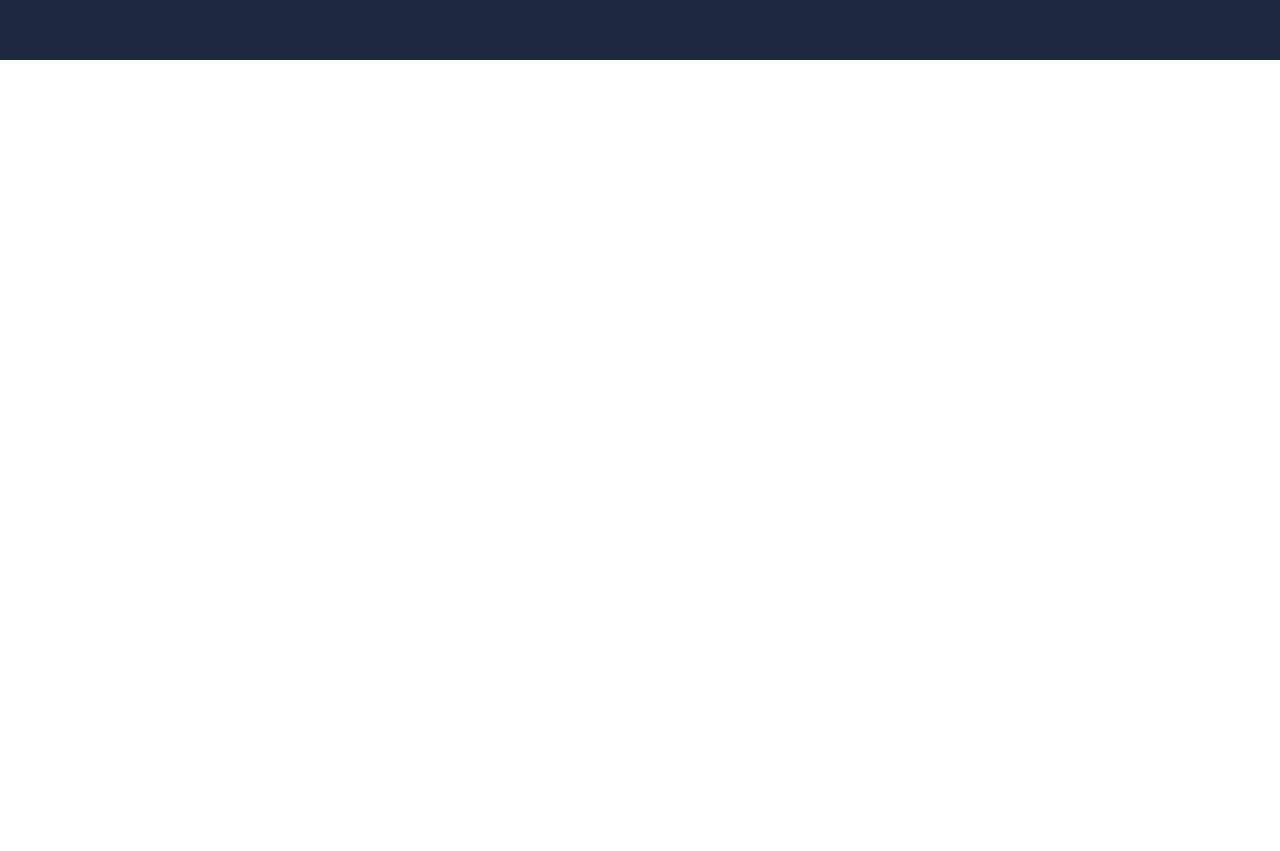
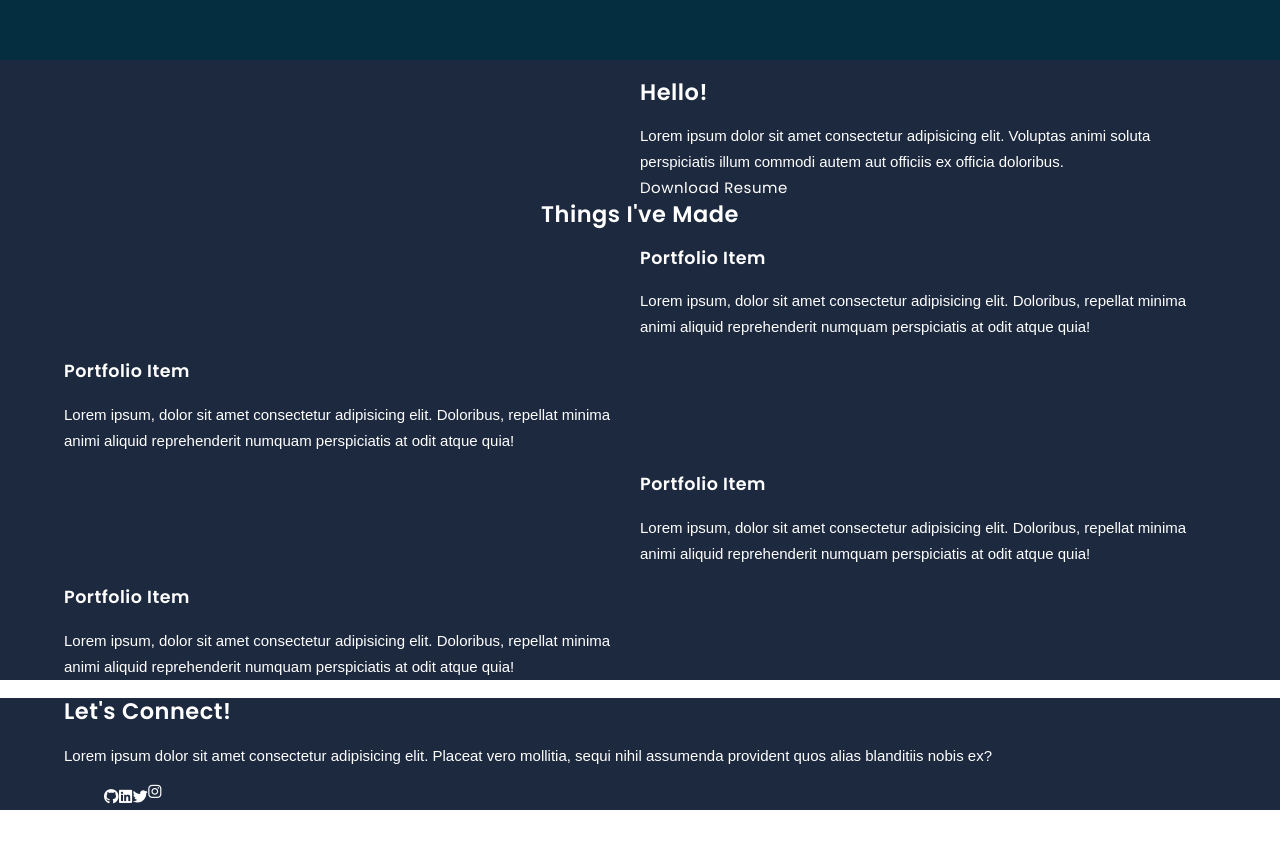
Before and after one commit to caryltan/caryl-tan-portfolio, a plain HTML site: page index.html in a window 1280 px wide. Shown: the part 740-1591 px from the top of the page. Before the commit the page ends 800 px from the top, so only its background shows below. Drawn offline with Linux system fonts and the light colour scheme.

Commit message:
added to html and basic styling

```diff
--- a/index.html
+++ b/index.html
@@ -7,42 +7,134 @@
 	<link rel="stylesheet" href="./styles/styles.css">
 	<title>Caryl Tan Portfolio</title>
     <link href="https://fonts.googleapis.com/css?family=Poppins:300i,400,400i,500,600,700,800,900" rel="stylesheet">
+    <script src="https://kit.fontawesome.com/14cabc6321.js" crossorigin="anonymous"></script>
 </head>
 <body>
     <header class="home" id="home">
         <div class="wrapper">
             <!-- Desktop Nav -->
-            <nav class="desktopMenu" id="desktopMenu">
+            <nav class="desktop-menu" id="desktop-menu">
                 <ul>
                     <li><a href="#home">Home</a></li>
                     <li><a href="#about">About</a></li>
                     <li><a href="#portfolio">Portfolio</a></li>
-                    <li><a href="#resume">Resume</a></li>
+                    <li><a href="#contact">Contact</a></li>
                 </ul>
             </nav>
             <!-- Mobile Nav -->
-            <nav class="mobileMenu" id="mobileMenu">
+            <nav class="mobile-menu" id="mobile-menu">
                 <ul>
                     <li><a href="#home">Home</a></li>
                     <li><a href="#about">About</a></li>
                     <li><a href="#portfolio">Portfolio</a></li>
-                    <li><a href="#resume">Resume</a></li>
+                    <li><a href="#contact">Contact</a></li>
                 </ul>
             </nav>
             <!-- Header Intro -->
-            <div class="introContainer">
+            <div class="intro-container">
                 <!-- short intro text -->
-                <div class="introText" id="introText">
-                    <h1><span>Caryl Tan</span>I'm Enthusiastic</h1>
+                <div class="intro-text" id="intro-text">
+                    <h1>Caryl Tan</h1>
+                    <h2>I'm Enthusiastic</h2>
                     <p>I'm a junior front-end web developer with a ton of passion and love for web development. Let me tell you about myself!</p>
+                    <!-- see portfolio button -->
+                    <div class="button-portfolio">
+                        <a href="#portfolio">See Portfolio</a>
+                    </div>
                 </div>
                 <!-- headshot photo -->
-                <div class="profilePicture" id="profilePicture">
+                <div class="profile-picture" id="profile-picture">
+                    <img src="" alt="">
+                </div>
+            </div> <!-- introContainer end -->
+        </div> <!-- wrapper end-->
+    </header> <!-- header end-->
+
+    <!-- about section -->
+    <section class="about" id="about">
+        <div class="wrapper">
+            <div class="about-container">
+                <div class="about-image-container">
+                    <img src="" alt="">
+                </div>
+                <div class="about-text-container">
+                    <h2>Hello!</h2>
+                    <p>Lorem ipsum dolor sit amet consectetur adipisicing elit. Voluptas animi soluta perspiciatis illum commodi autem aut officiis ex officia doloribus.</p>
+                    <a href="resume-button">Download Resume</a>
+                </div>
+            </div>
+        </div>
+    </section> <!--about section end-->
+
+    <!-- portfolio section -->
+    <section class="portfolio" id="portfolio">
+        <div class="wrapper">
+            <h2>Things I've Made</h2>
+            <div class="portfolio-item-left">
+                <div class="portfolio-item-img">
+                    <img src="" alt="">
+                </div>
+                <div class="portfolio-item-text">
+                    <h3>Portfolio Item</h3>
+                    <p>Lorem ipsum, dolor sit amet consectetur adipisicing elit. Doloribus, repellat minima animi aliquid reprehenderit numquam perspiciatis at odit atque quia!</p>
+                </div>
+            </div>
+            <div class="portfolio-item-right">
+                <div class="portfolio-item-text">
+                    <h3>Portfolio Item</h3>
+                    <p>Lorem ipsum, dolor sit amet consectetur adipisicing elit. Doloribus, repellat minima animi aliquid reprehenderit numquam perspiciatis at odit atque quia!</p>
+                </div>
+                <div class="portfolio-item-img">
+                    <img src="" alt="">
+                </div>
+            </div>
+            <div class="portfolio-item-left">
+                <div class="portfolio-item-img">
+                    <img src="" alt="">
+                </div>
+                <div class="portfolio-item-text">
+                    <h3>Portfolio Item</h3>
+                    <p>Lorem ipsum, dolor sit amet consectetur adipisicing elit. Doloribus, repellat minima animi aliquid reprehenderit numquam perspiciatis at odit atque quia!</p>
+                </div>
+            </div>
+            <div class="portfolio-item-right">
+                <div class="portfolio-item-text">
+                    <h3>Portfolio Item</h3>
+                    <p>Lorem ipsum, dolor sit amet consectetur adipisicing elit. Doloribus, repellat minima animi aliquid reprehenderit numquam perspiciatis at odit atque quia!</p>
+                </div>
+                <div class="portfolio-item-img">
                     <img src="" alt="">
                 </div>
             </div>
         </div>
-    </header>
+    </section> <!--portfolio section end-->
+
+    <!--contact section-->
+    <section class="contact" id="contact">
+        <div class="wrapper">
+            <h2>Let's Connect!</h2>
+            <div class="form-section">
+                <form>
+
+                </form>
+            </div>
+            <div class="form-text">
+                <h3></h3>
+                <p>Lorem ipsum dolor sit amet consectetur adipisicing elit. Placeat vero mollitia, sequi nihil assumenda provident quos alias blanditiis nobis ex?</p>
+                <ul class="social-media">
+                    <li><i class="fa-brands fa-github"></i></li>
+                    <li><i class="fa-brands fa-linkedin"></i></li>
+                    <li><i class="fa-brands fa-twitter"></i></li>
+                    <i class="fa-brands fa-instagram"></i>
+                </ul>
+            </div>
+        </div>
+    </section> <!--contact section end-->
+
+    <!--footer section-->
+    <footer>
+        <p>Copyright © 2023 Caryl Tan</p>
+    </footer>
 	<script src="script.js"></script>
 </body>
 </html>
--- a/styles/sass/_commons.scss
+++ b/styles/sass/_commons.scss
@@ -32,9 +32,17 @@ p {
     letter-spacing: 0;
 }
 
+a {
+    color: $text-color;
+    text-decoration: none;
+    &:visited {
+        color: $text-color;
+    }
+}
+
 //header
 header {
-    background-color: $background-dark;
+    background-color: $background-dark-green;
     width: 100%;
     height: 100vh;
 }
@@ -42,4 +50,11 @@ header {
 //classes
 .wrapper {
     width: 90%;
+    margin: 0 auto;
 }
+
+ul {
+    li {
+        list-style: none;
+    }
+}
--- a/styles/sass/_variables.scss
+++ b/styles/sass/_variables.scss
@@ -4,7 +4,8 @@ $text-color: #fff;
 $text-hover: #f0bb62;
 
 //backgrounds
-$background-dark: #1d293e;
+$background-dark-blue: #1d293e;
+$background-dark-green: #052e40;
 $background-grey: #ebf4fa;
 
 //buttons
--- /dev/null
+++ b/styles/sass/partials/_about.scss
@@ -0,0 +1,17 @@
+@use '../variables' as *;
+
+.about {
+    background-color: $background-dark-blue;
+}
+
+.about-container {
+    display: flex;
+}
+
+.about-image-container {
+    flex-basis: 50%;
+}
+
+.about-text-container {
+    flex-basis: 50%;
+}
--- /dev/null
+++ b/styles/sass/partials/_contact.scss
@@ -0,0 +1,9 @@
+@use '../variables' as *;
+
+.contact {
+    background-color: $background-dark-blue;
+}
+
+.social-media {
+    display: flex;
+}
--- /dev/null
+++ b/styles/sass/partials/_footer.scss
@@ -0,0 +1 @@
+@use '../variables' as *;
--- a/styles/sass/partials/_header.scss
+++ b/styles/sass/partials/_header.scss
@@ -1,3 +1,11 @@
-.introContainer {
+.intro-container {
     display: flex;
 }
+
+.intro-text {
+    flex-basis: 50%;
+}
+
+.profile-picture {
+    flex-basis: 50%;
+}
--- a/styles/sass/partials/_nav.scss
+++ b/styles/sass/partials/_nav.scss
@@ -9,7 +9,6 @@ nav {
         margin: 0 auto;
         padding-top: 30px;
         display: flex;
-        list-style: none;
         justify-content: flex-end;
         a {
             color: $text-color;
@@ -27,6 +26,6 @@ nav {
     }
 }
 
-.mobileMenu {
+.mobile-menu {
     display: none;
 }
--- /dev/null
+++ b/styles/sass/partials/_portfolio.scss
@@ -0,0 +1,25 @@
+@use '../variables' as *;
+
+.portfolio {
+    background-color: $background-dark-blue;
+    h2 {
+        margin: 0 auto;
+        text-align: center;
+    }
+}
+
+.portfolio-item-left {
+    display: flex;
+}
+
+.portfolio-item-right {
+    display: flex;
+}
+
+.portfolio-item-img {
+    flex-basis: 50%;
+}
+
+.portfolio-item-text {
+    flex-basis: 50%;
+}
--- a/styles/sass/styles.scss
+++ b/styles/sass/styles.scss
@@ -7,3 +7,7 @@
 // partials
 @use './partials/nav';
 @use './partials/header';
+@use './partials/about';
+@use './partials/portfolio';
+@use './partials/contact';
+@use './partials/footer';
```
Also changed, not shown: styles/styles.css.
